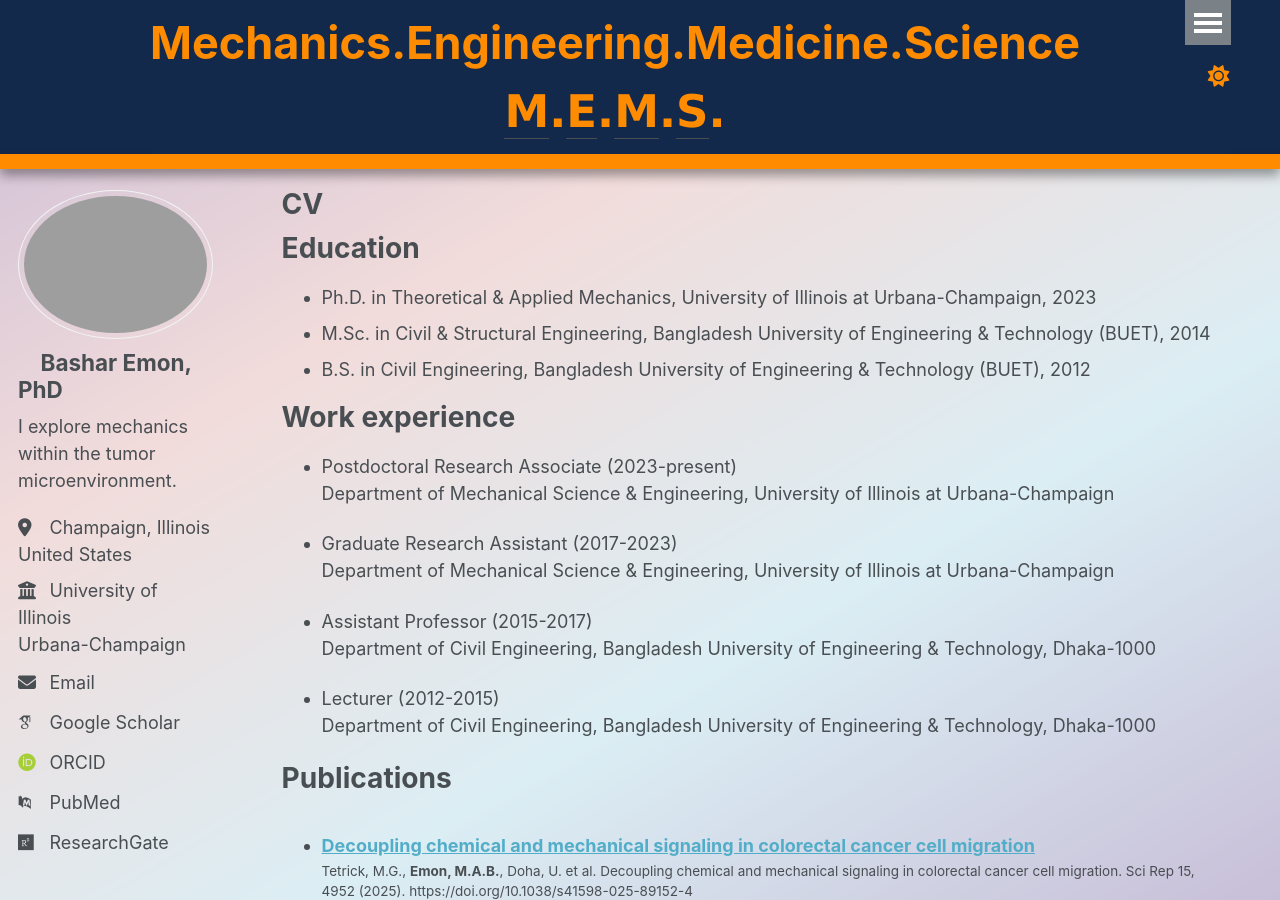
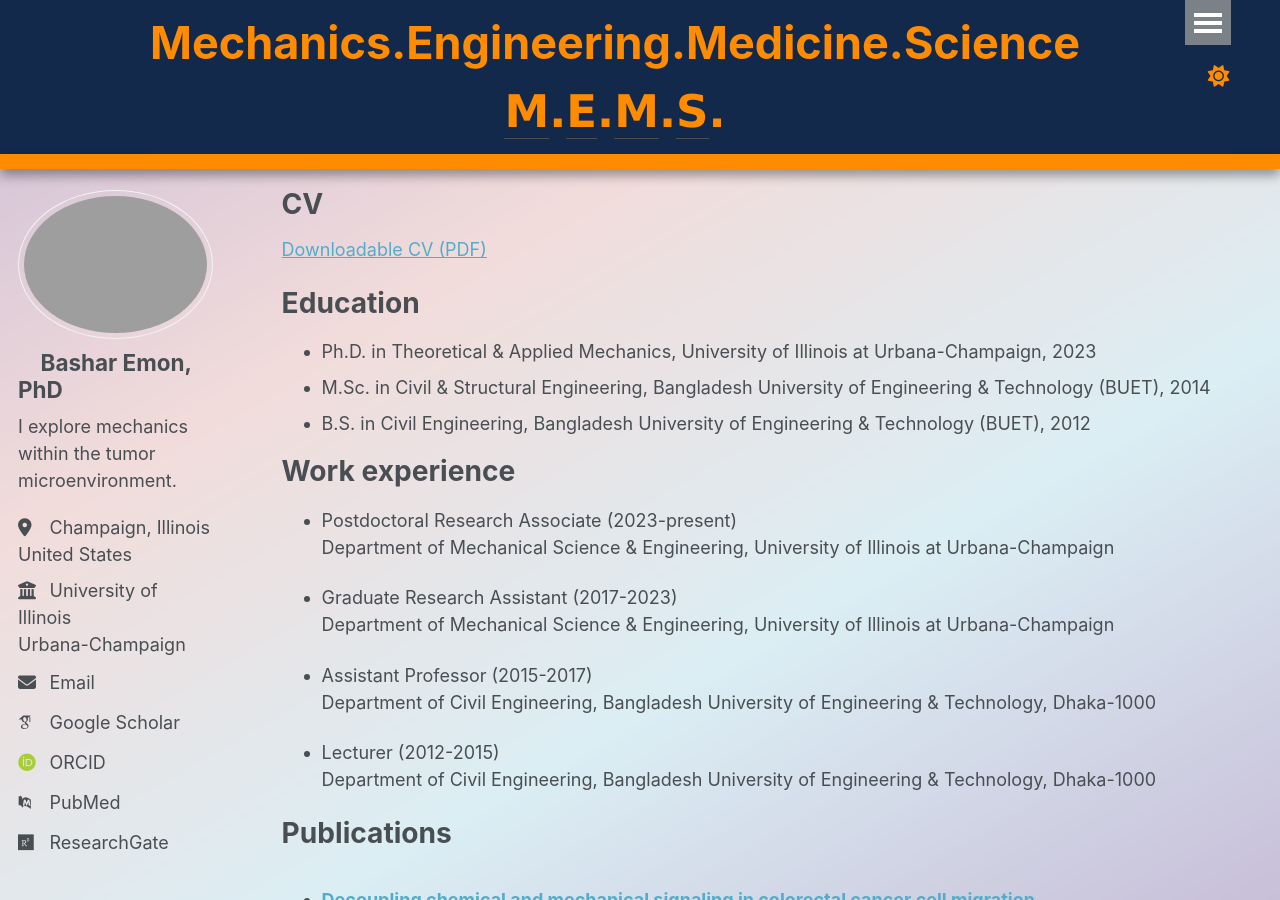
Before and after one commit to BasharEmon/BasharEmon.github.io, a Jekyll site: the page built from _pages/cv.md, in a window 1280 px wide and 900 px high. Built offline with Jekyll 4.4.1, drawn with Linux system fonts in a browser that asks for light colours; some web fonts are replaced.

Commit message:
Update cv.md

```diff
--- a/_pages/cv.md
+++ b/_pages/cv.md
@@ -6,7 +6,7 @@ author_profile: true
 redirect_from:
   - /resume
 ---
-
+[Downloadable CV (PDF)](/files/A_CV_Emon.pdf)
 {% include base_path %}
 
 Education
```
